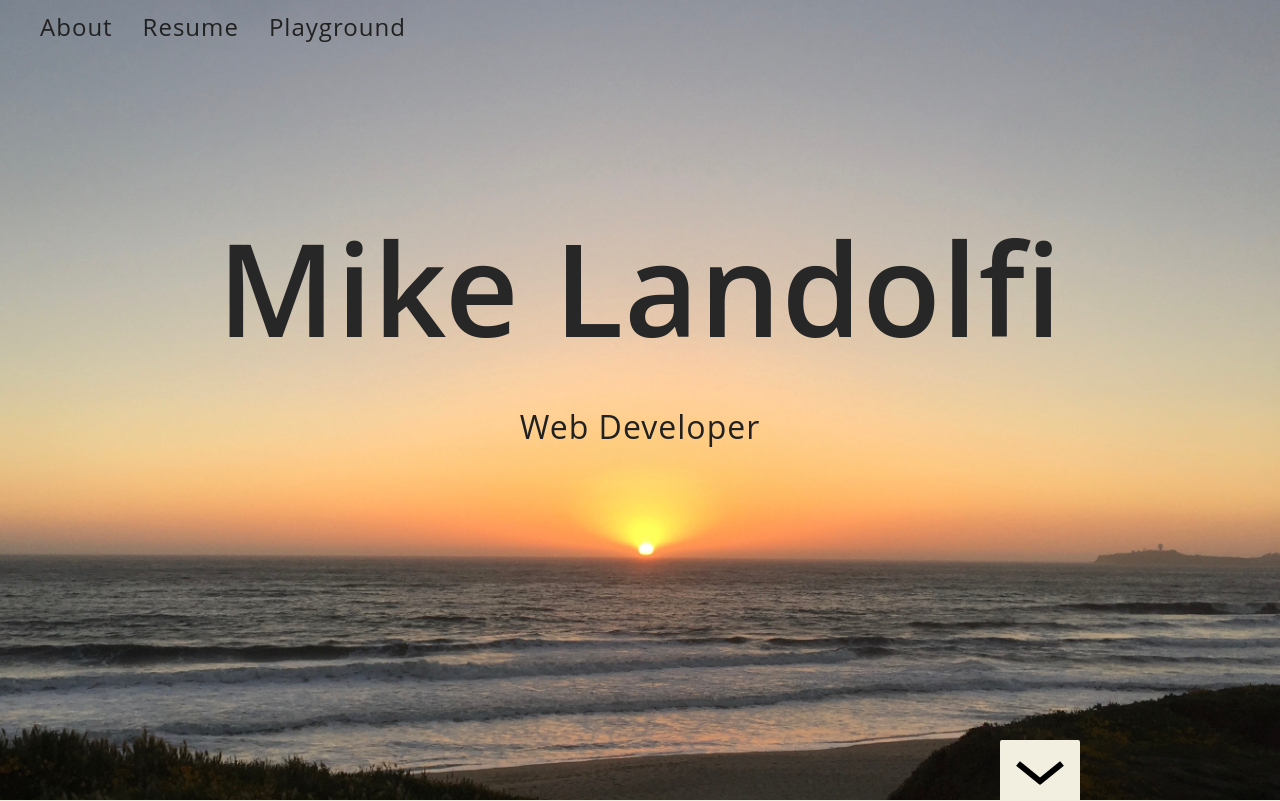
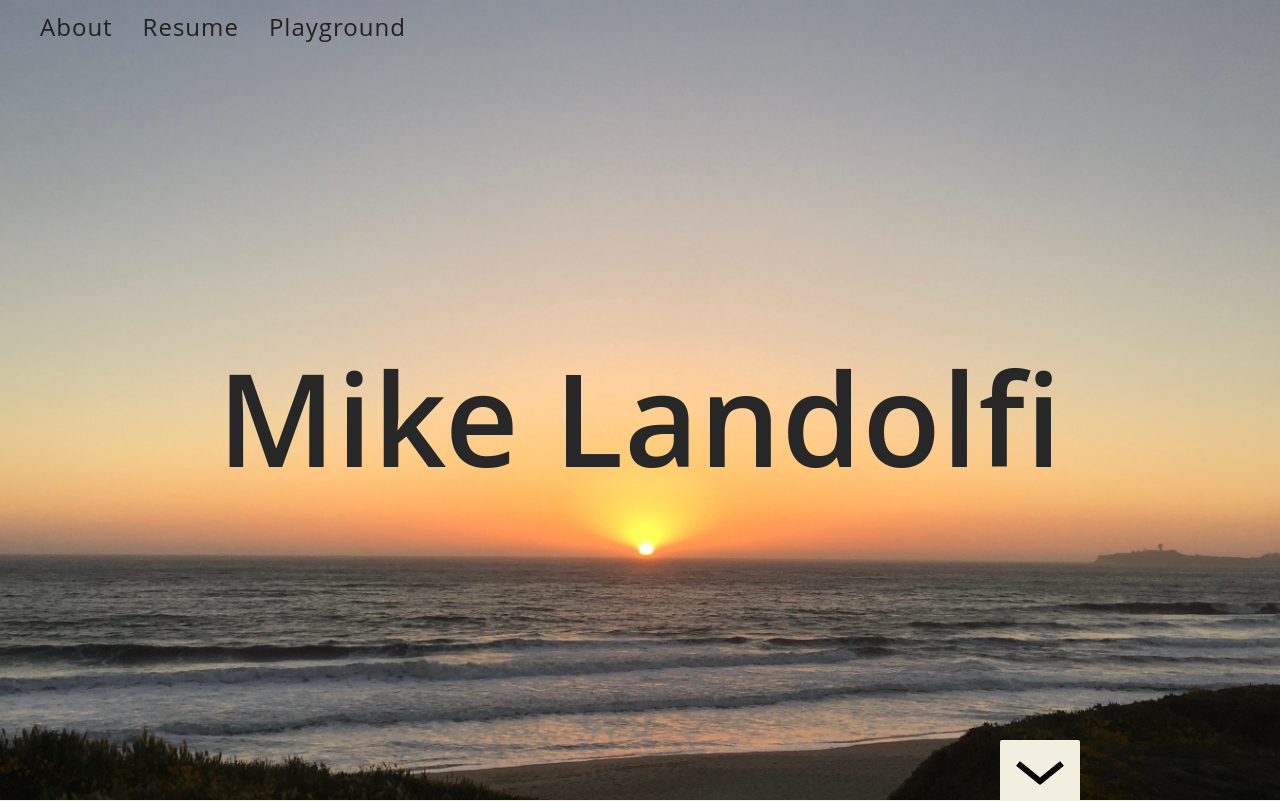
Before and after one commit to mlandolfi/site, a React (Create React App) app: page / in a window 1280 px wide. Shown: the top 801 px of the page. Built offline with nearby package versions, Linux system fonts and the light colour scheme.

Commit message:
removed web developer

```diff
--- a/src/containers/About/index.js
+++ b/src/containers/About/index.js
@@ -12,10 +12,10 @@ export default class About extends React.Component {
 					<div id="photo-background-container">
 						<span id="about-photo-text">
 							Mike Landolfi
-							<div style={{ height: 30 }} />
+							{/*<div style={{ height: 30 }} />
 							<p className="on-text" id="about-photo-quote">
-								Web Developer
-							</p>
+															Web Developer
+														</p>*/}
 						</span>
 						<a href="#about-info-container">
 							<div id="about-arrow-down" className="flex-center">
--- a/src/containers/About/styles.css
+++ b/src/containers/About/styles.css
@@ -15,7 +15,7 @@
 #about-photo-text {
 	font-size: 8rem;
 	position: absolute;
-	top: 200px;
+	top: 330px;
 	left: 0;
 	right: 0;
 	text-align: center;
```
